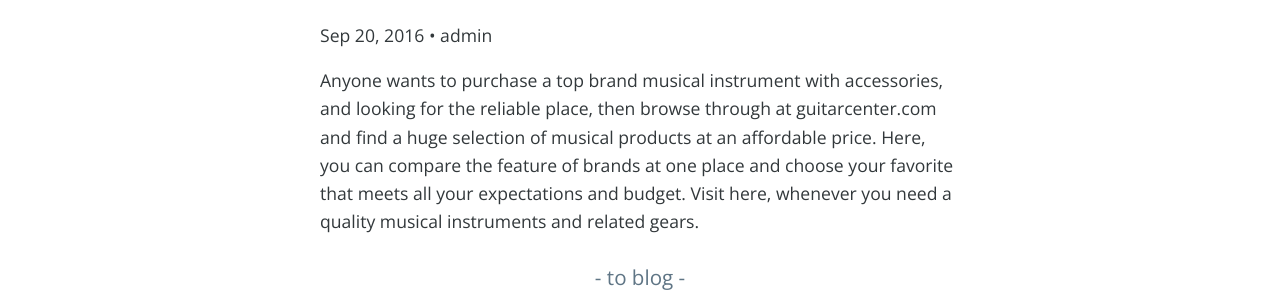
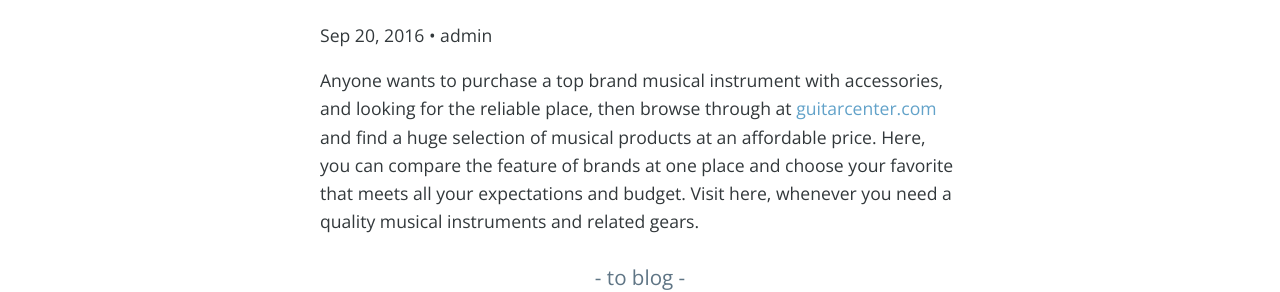
Before and after one commit to BlogToolshed50/wiseusemedia.com, a Jekyll site: the page built from _posts/2016-09-20-best-quality-musical-instruments.md, in a window 1280 px wide. Shown: the part 344-636 px from the top of the page. Built offline with Jekyll 4.4.1, drawn with Linux system fonts in a browser that asks for light colours; nearby versions of some CDN libraries; part of the change alters nothing that is shown.

```diff
--- a/_posts/2016-09-20-best-quality-musical-instruments.md
+++ b/_posts/2016-09-20-best-quality-musical-instruments.md
@@ -5,4 +5,4 @@ layout: post
 categories:
   - General
 ---
-Anyone wants to purchase a top brand musical instrument with accessories, and looking for the reliable place, then browse through at guitarcenter.com and find a huge selection of musical products at an affordable price. Here, you can compare the feature of brands at one place and choose your favorite that meets all your expectations and budget. Visit here, whenever you need a quality musical instruments and related gears.
+Anyone wants to purchase a top brand musical instrument with accessories, and looking for the reliable place, then browse through at <a href="http://www.guitarcenter.com">guitarcenter.com</a> and find a huge selection of musical products at an affordable price. Here, you can compare the feature of brands at one place and choose your favorite that meets all your expectations and budget. Visit here, whenever you need a quality musical instruments and related gears.
```
